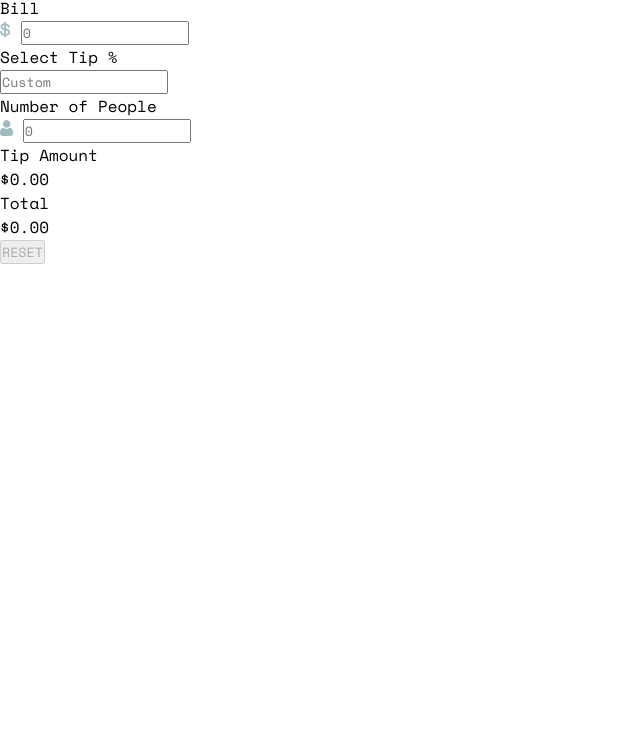
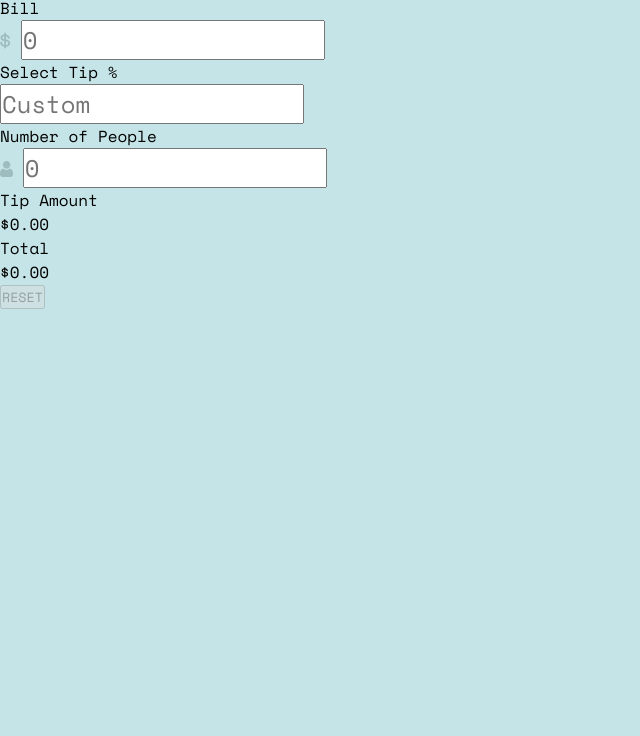
Before and after one commit to LeonyMalasanManalili/-js-tip-calculator, a plain HTML site: page index.html in a window 1280 px wide. Shown: the part 64-800 px from the top of the page, without its empty margins (0-640 px from the left). Drawn offline with nearby package versions, Linux system fonts and the light colour scheme; files whose address does not match are found by name.

Commit message:
starting css

```diff
--- a/CSS/style.css
+++ b/CSS/style.css
@@ -7,8 +7,31 @@
     font-family: 'Space Mono', monospace;
 }
 
+body{
+    font-family: 'Kumbh Sans', sans-serif;
+    font-family: 'Space Mono', monospace;
+    font-size: 16px;
+    background: var(--Lightgrayishcyan);
+}
+
 /* Utilities */
 
+:root {
+    /* Primary */
+    --Strongcyan: hsl(172, 67%, 45%);
 
+    /* Neutral */
+    --disabled-button: #0D686D;
+    --Verydarkcyan: hsl(183, 100%, 15%);
+    --Darkgrayishcyan: hsl(186, 14%, 43%);
+    --Grayishcyan: hsl(184, 14%, 56%);
+    --Lightgrayishcyan: hsl(185, 41%, 84%);
+    --Verylightgrayishcyan: hsl(189, 41%, 97%);
+    --White: hsl(0, 0%, 100%);
+}
+
+input[type="text"]{
+    font-size: 24px;
+}
 
 /* Main */
```
